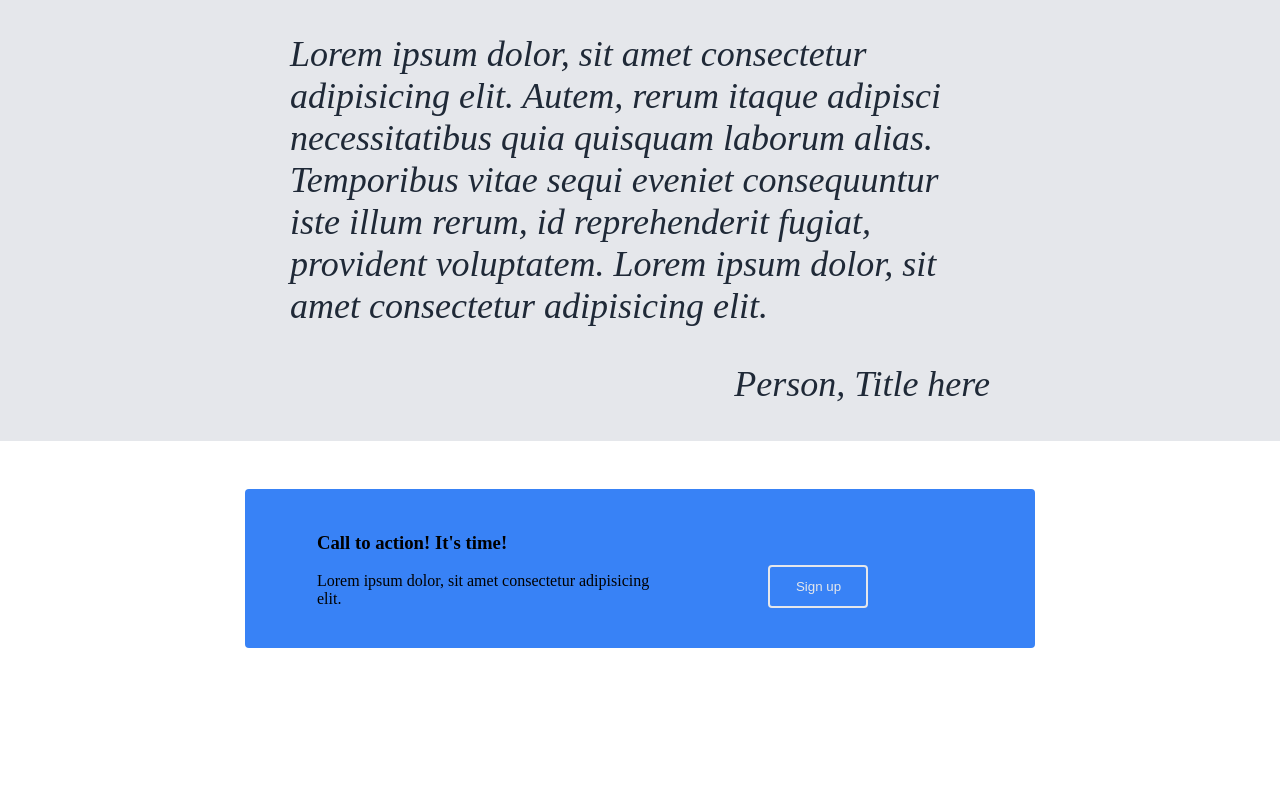
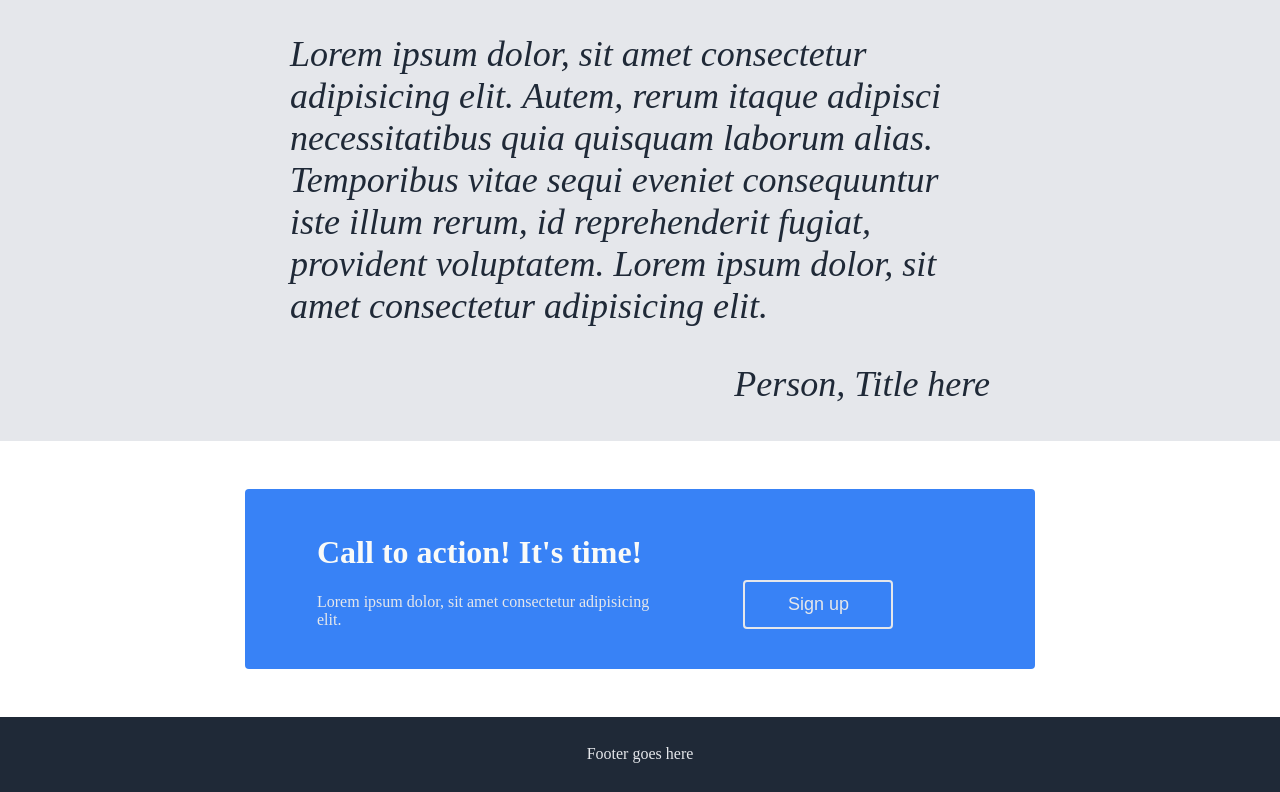
Before and after one commit to alexp141/landing-page, a plain HTML site: page index.html in a window 1280 px wide. Shown: the part 1214-2006 px from the top of the page. Before the commit the page ends 1910 px from the top, so only its background shows below. Drawn offline with Linux system fonts and the light colour scheme.

Commit message:
section four style changes and added footer

```diff
--- a/index.html
+++ b/index.html
@@ -68,7 +68,7 @@
     <div class="section-four">
         <div class="sec-four-container">
             <div class="left">
-                <h3>Call to action! It's time!</h1>
+                <h1>Call to action! It's time!</h1>
                 <p>Lorem ipsum dolor, sit amet consectetur adipisicing elit.</p>
             </div>
             <div class="right">
@@ -76,6 +76,8 @@
             </div>
         </div>
     </div>
-
+    <div class="footer">
+        <p>Footer goes here</p>
+    </div>
 </body>
 </html>
--- a/style.css
+++ b/style.css
@@ -148,15 +148,24 @@ ul {
     margin-top: 16px;
     margin-bottom: 16px;
     padding: 12px;
-    width: 100px;
+    width: 150px;
     border-radius: 4px;
     border: 2px solid #E5E7EB;
     color: #E5E7EB;
     background-color: #3882F6;
+    font-size: large;
 }
 
 .sec-four-container .left {
     flex: .60;
+}
+
+.sec-four-container h1 {
+    color: #F9FAF8;
+}
+
+.sec-four-container p {
+    color: #E5E7EB;
 }
 
 .sec-four-container .right {
@@ -164,3 +173,12 @@ ul {
     flex: .30;
     justify-content: center;
 }
+
+.footer {
+    display: flex;
+    justify-content: center;
+    align-items: center;
+    background-color: #1F2937;
+    color: #E5E7EB;
+    height: 75px;
+}
```
